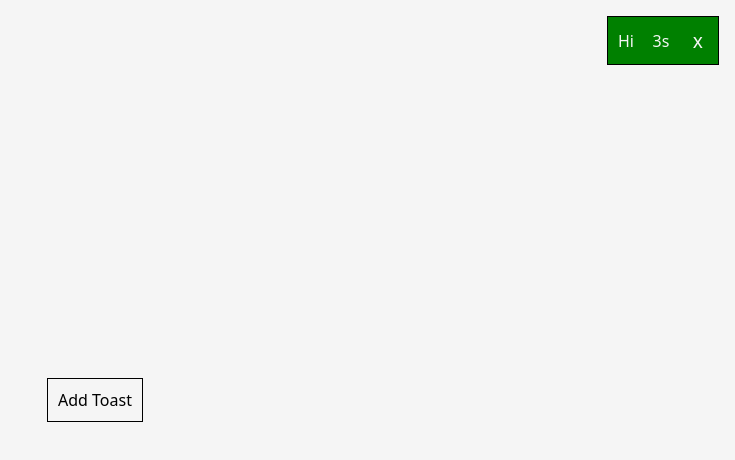
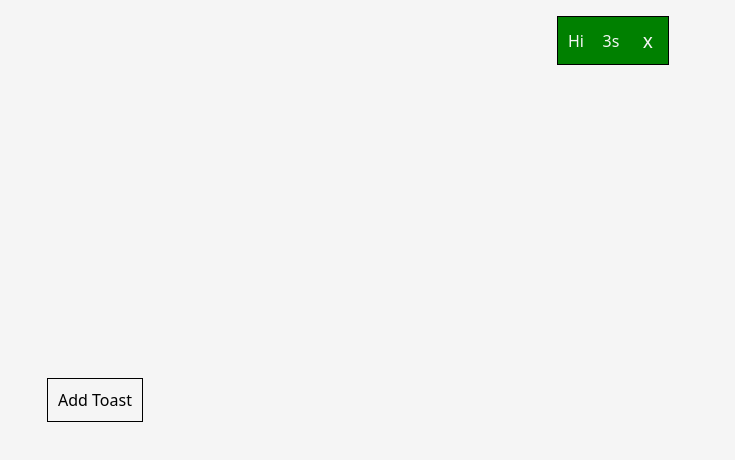
Before and after one commit to Amandeep-tech/react-machine-coding, a React (Vite) app in the folder 10-toast/: page / in a window 1280 px wide. Both pictures are taken after a click on the button "Add Toast". Shown: the top 460 px of the page, without its empty margins (545-1280 px from the left). Built offline with nearby package versions, Linux system fonts and the light colour scheme.

Commit message:
toast provider

```diff
--- a/10-toast/src/components/Toast.jsx
+++ b/10-toast/src/components/Toast.jsx
@@ -6,6 +6,16 @@ const Toast = ({ toast, removeToast }) => {
   const { message, type, duration, id } = toast;
 
   const [time, setTime] = useState(() => duration / 1000);
+
+  const [isLeaving, setIsLeaving] = useState(false);
+
+  const [isVisible, setIsVisible] = useState(false);
+
+  useEffect(() => {
+    requestAnimationFrame(() => {
+      setIsVisible(true);
+    });
+  }, []);
 
   useEffect(() => {
     const interval = setInterval(() => {
@@ -16,13 +26,28 @@ const Toast = ({ toast, removeToast }) => {
 
   useEffect(() => {
     const timer = setTimeout(() => {
-      removeToast(id);
+      startExit();
     }, duration);
     return () => clearTimeout(timer);
   }, []);
 
+  const startExit = () => {
+    setIsLeaving(true);
+  };
+
+  const handleToast = () => {
+    if (isLeaving) {
+      removeToast(id);
+    }
+  };
+
   return (
-    <div className={`toast ${type}`}>
+    <div
+      className={`toast ${type} ${isLeaving ? "leave" : ""} ${
+        isVisible ? "enter" : ""
+      }`}
+      onTransitionEnd={handleToast}
+    >
       <div>{message}</div>
       <span className="time">{time}s</span>
       <button onClick={() => removeToast(id)} className="cross">
--- a/10-toast/src/components/ToastContainer.jsx
+++ b/10-toast/src/components/ToastContainer.jsx
@@ -1,7 +1,7 @@
 import React from "react";
 import Toast from "./Toast";
 
-const ToastContainer = ({ toasts, onClose, removeToast }) => {
+const ToastContainer = ({ toasts, removeToast }) => {
   return (
     <div className="toast_container">
       {toasts.map((toast) => (
--- a/10-toast/src/components/ToastProvider.jsx
+++ b/10-toast/src/components/ToastProvider.jsx
@@ -1,4 +1,3 @@
-import React from "react";
 import { createContext } from "react";
 import ToastContainer from "./ToastContainer";
 import { useState } from "react";
--- a/10-toast/src/styles.css
+++ b/10-toast/src/styles.css
@@ -13,13 +13,6 @@ body {
   width: 100%;
   height: 100vh;
   position: relative;
-}
-
-.toast {
-  display: flex;
-  justify-content: space-between;
-  align-items: center;
-  margin-bottom: 0.5rem;
 }
 
 .toast_container {
@@ -39,24 +32,48 @@ button {
   cursor: pointer;
 }
 
+/* initial state before mount */
+.toast_container .toast {
+  /* opacity: 0; */
+  transform: translateX(0px);
+}
+
 .toast {
+  display: flex;
+  justify-content: space-between;
+  align-items: center;
+  margin-bottom: 0.5rem;
   border: 1px solid black;
   padding: 5px 10px;
   min-width: 7rem;
+  opacity: 0;
+  transform: translateX(50px);
+
+  /* base animation */
+  transition: transform 0.3s ease, opacity 0.3s ease;
+}
+
+.toast.enter {
+  opacity: 1;
+  transform: translateX(-50px);
+}
+
+.toast.leave {
+  transform: translateX(120px);
 }
 
 .toast.success {
-  background-color:  green;
+  background-color: green;
   color: whitesmoke;
 }
 
 .toast.error {
-  background-color:  tomato;
+  background-color: tomato;
   color: whitesmoke;
 }
 
 .toast.warn {
-  background-color:  lightyellow;
+  background-color: lightyellow;
   color: black;
 }
 
```
